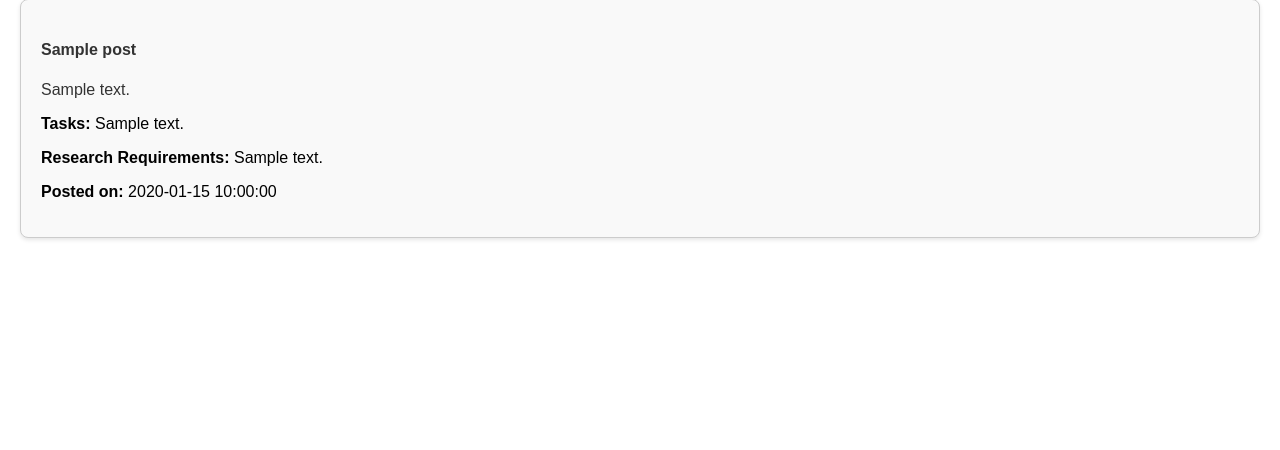
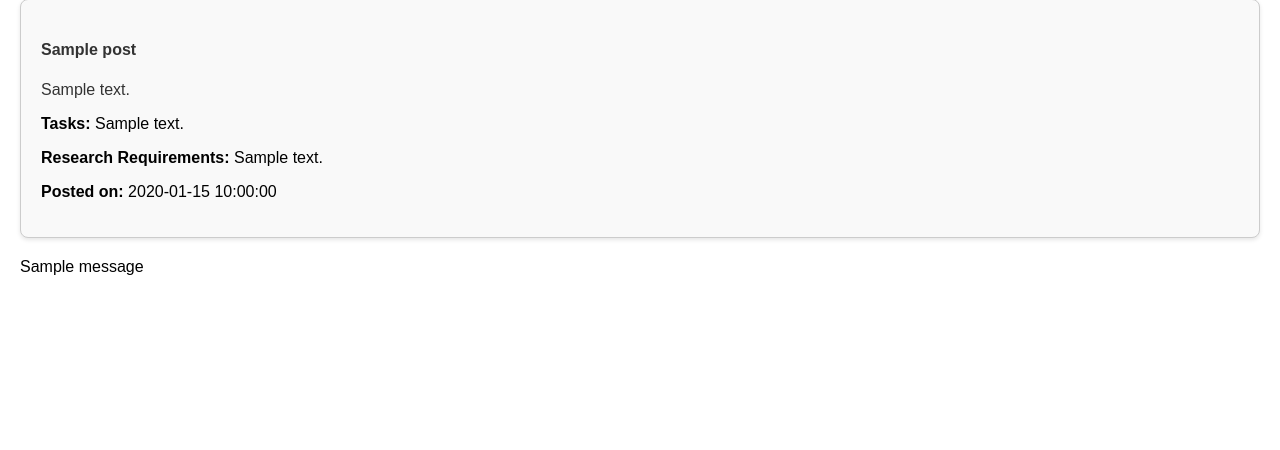
Before and after one commit to m-palaciosq/CampusCollabConnect, a Flask app: page /search in a window 1280 px wide. Shown: the part 105-555 px from the top of the page. Run offline with Flask 3, Linux system fonts and the light colour scheme; tables that the repository leaves empty or names only in its code hold one stand-in row (values such as "Sample post"); one stand-in notice (Sample message) is shown.

Commit message:
Update CCCSearch.html
added success message

```diff
--- a/templates/CCCSearch.html
+++ b/templates/CCCSearch.html
@@ -178,6 +178,16 @@
         </div>
     </div>
 
+        <!-- Display Flask flash messages -->
+        {% with messages = get_flashed_messages(with_categories=true) %}
+        {% if messages %}
+          <div class="messages-container">
+            {% for category, message in messages %}
+              <div class="alert alert-{{ category }}">{{ message }}</div>
+            {% endfor %}
+          </div>
+        {% endif %}
+      {% endwith %}
 
     <script>
         function openJobPostDetailsModal(element) {
```
